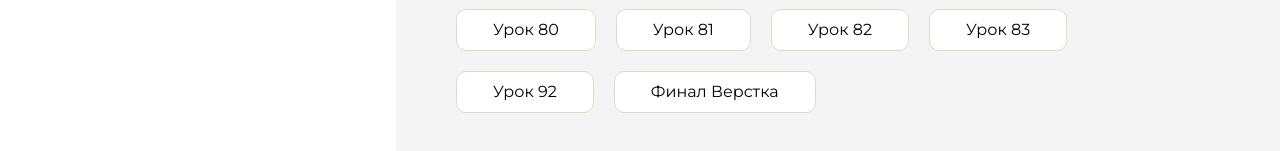
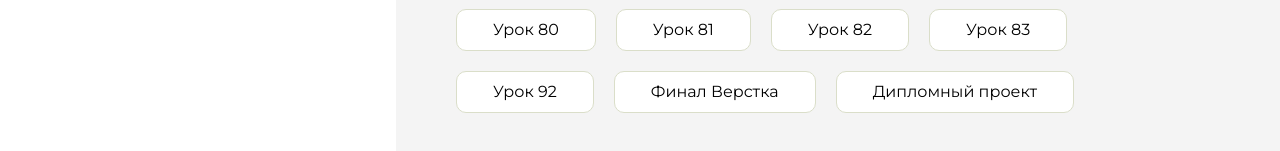
Before and after one commit to vitaly27al/HomeWork, a plain HTML site: page index.html in a window 1280 px wide. Shown: the part 911-1062 px from the top of the page. Drawn offline with Linux system fonts and the light colour scheme.

Commit message:
Update index.html

```diff
--- a/index.html
+++ b/index.html
@@ -257,6 +257,9 @@
                     <li class="content__list-item">
                         <a href="wake-bake/index.html">Финал Верстка</a>
                     </li>
+                    <li class="content__list-item">
+                        <a href="Diplom/index.html">Дипломный проект</a>
+                    </li>
                 </ul>
             </div>
             <div class="content__block hidden" id="diplomBlock">
```
